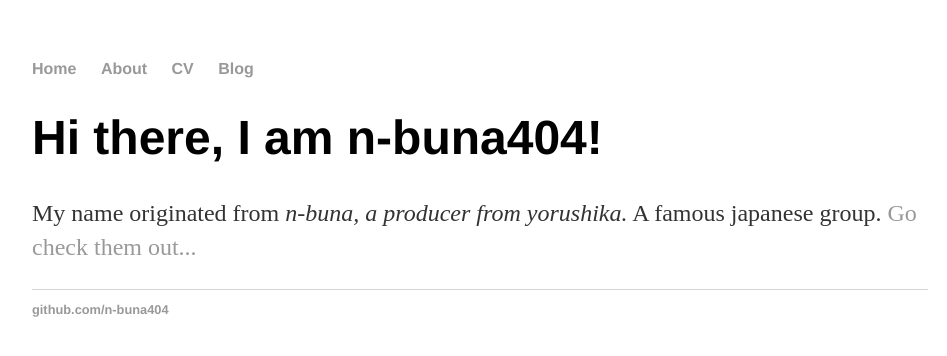
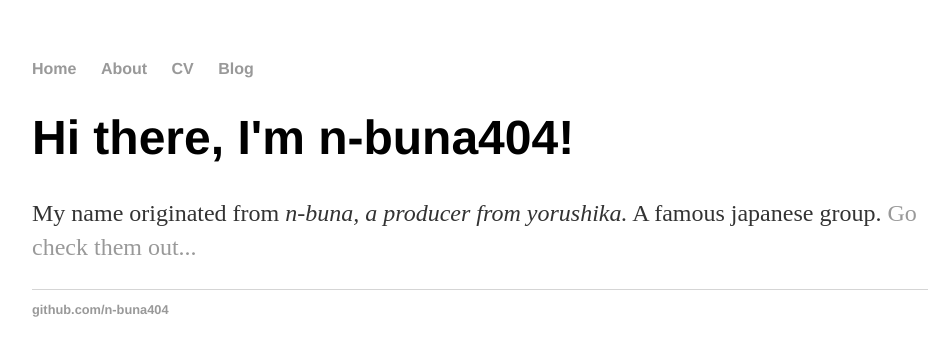
Before and after one commit to n-buna404/n-buna404.github.io, a Jekyll site: the page built from index.html, in a window 1280 px wide. Shown: the top 356 px of the page, without its empty margins (160-1107 px from the left). Built offline with Jekyll 4.4.1, drawn with Linux system fonts in a browser that asks for light colours.

Commit message:
Update index.html

```diff
--- a/index.html
+++ b/index.html
@@ -1,29 +1,8 @@
-<!DOCTYPE html>
-<html>
-	<head>
-		<title>Hello world</title>
-		<!-- link to main stylesheet -->
-		<link rel="stylesheet" type="text/css" href="/css/main.css">
-	</head>
-	<body>
-		<nav>
-    		<ul>
-        		<li><a href="/">Home</a></li>
-	        	<li><a href="/about">About</a></li>
-        		<li><a href="/cv">CV</a></li>
-        		<li><a href="/blog">Blog</a></li>
-    		</ul>
-		</nav>
-		<div class="container">
-    		<div class="blurb">
-        		<h1>Hi there, I am n-buna404!</h1>
-				<p>My name originated from <em>n-buna, a producer from yorushika.</em> A famous japanese group. <a href="https://www.youtube.com/channel/UCRIgIJQWuBJ0Cv_VlU3USNA">Go check them out...</a></p>
-    		</div><!-- /.blurb -->
-		</div><!-- /.container -->
-		<footer>
-    		<ul>
-        		<li><a href="https://github.com/n-buna404">github.com/n-buna404</a></li>
-			</ul>
-		</footer>
-	</body>
-</html>
+---
+layout: default
+title: Hello world
+---
+<div class="blurb">
+	<h1>Hi there, I'm n-buna404!</h1>
+	<p>My name originated from <em>n-buna, a producer from yorushika.</em> A famous japanese group. <a href="https://www.youtube.com/channel/UCRIgIJQWuBJ0Cv_VlU3USNA">Go check them out...</a></p>
+</div><!-- /.blurb -->
```
